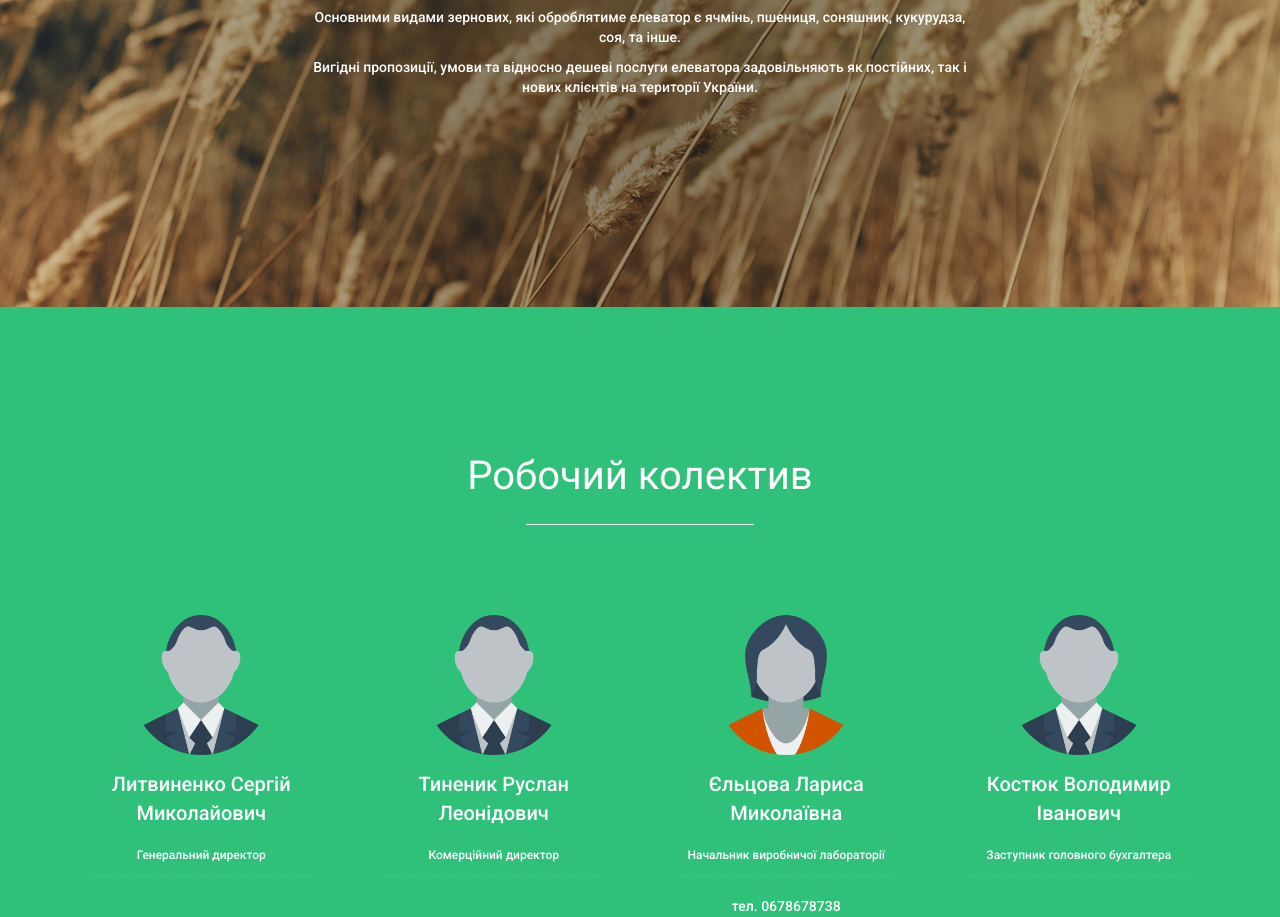
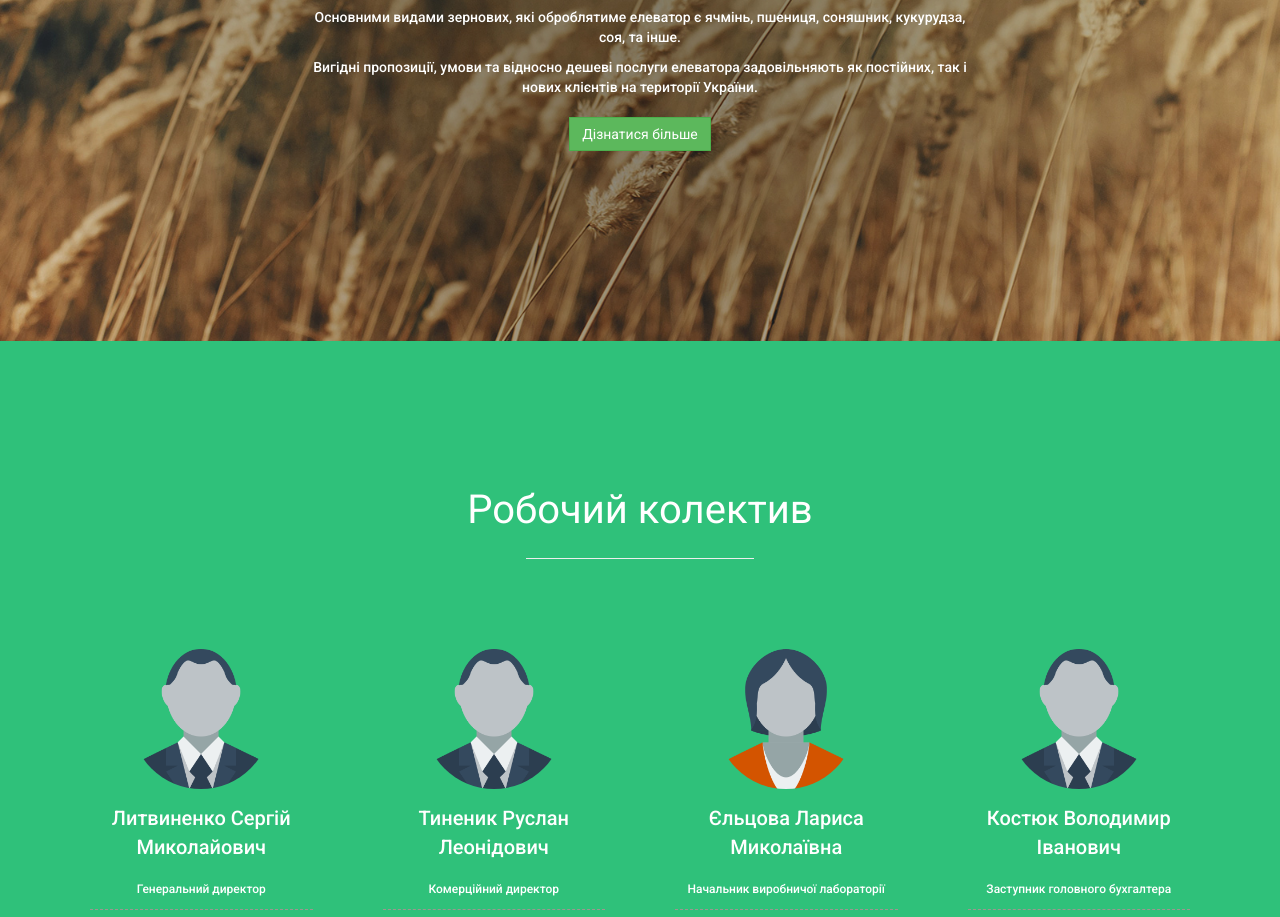
Before and after one commit to ITteM/yagotin-hpp, a plain HTML site: page index.html in a window 1280 px wide. Shown: the part 1241-2158 px from the top of the page. Drawn offline with nearby package versions, Linux system fonts and the light colour scheme.

Commit message:
add button "Дізнатися більше"

```diff
--- a/index.html
+++ b/index.html
@@ -84,7 +84,7 @@
 		<p>Лабораторія підприємства забезпечує  широкий  спектр досліджень  якості зерна протягом всього часу його зберігання.</p>
 		<p>Основними видами зернових, які оброблятиме елеватор є ячмінь, пшениця, соняшник, кукурудза, соя, та інше.</p>
 		<p>Вигідні пропозиції, умови та відносно дешеві послуги елеватора задовільняють як постійних, так і нових клієнтів на території України.</p>
-</p>
+	<button type="button" class="btn btn-success"><a href="#">Дізнатися більше</a></button>
          <br>
          <br>
          <br>
```
